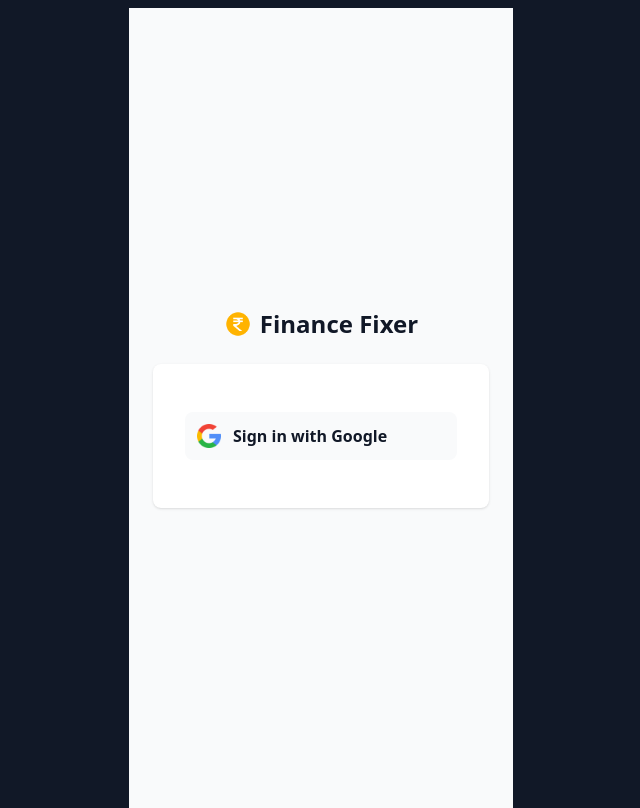
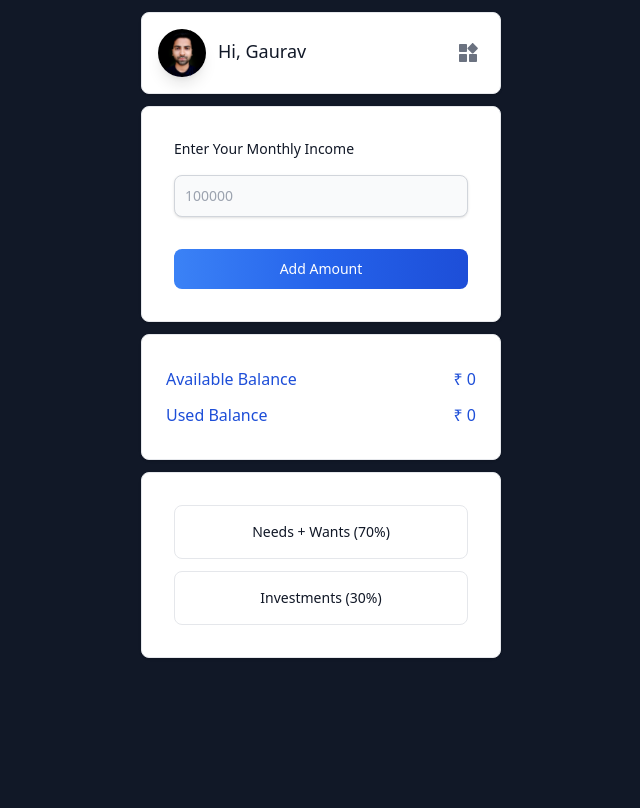
Before and after one commit to gauravsoni97/financefixer, a React (Create React App) app: page / in a window 1280 px wide. Shown: the whole page, without its empty margins (319-959 px from the left). Built offline with nearby package versions, Linux system fonts and the light colour scheme; no server answers.

Commit message:
router set with firebase login

```diff
--- a/src/App.js
+++ b/src/App.js
@@ -1,6 +1,6 @@
 import React, { useEffect, useState } from "react";
+import { Route, Routes, useNavigate } from "react-router-dom";
 import Login from "./Screens/Login/Login";
-import { Route, Routes, useNavigate } from "react-router-dom";
 import Main from "./Screens/Main/Main";
 import { auth, provider } from "./Utils/firebase";
 import { signInWithPopup } from "firebase/auth";
@@ -10,35 +10,38 @@ const App = () => {
   const [userData, setUserData] = useState(null);
   const navigate = useNavigate();
 
-  const handleGoogleClick = () => {
-    signInWithPopup(auth, provider)
-      .then((data) => {
-        setLoginUser(data?.user?.email);
-        setUserData({
-          displayName: data?.user?.displayName,
-          photoURL: data?.user?.photoURL,
-          email: data?.user?.email,
-        });
-        localStorage.setItem("userEmail", data.user.email);
-        navigate("/");
-      })
-      .catch((error) => {
-        console.log(error);
+  const handleGoogleClick = async () => {
+    try {
+      const result = await signInWithPopup(auth, provider);
+      const { user } = result;
+      setLoginUser(user.email);
+      setUserData({
+        displayName: user.displayName,
+        photoURL: user.photoURL,
+        email: user.email,
       });
+      localStorage.setItem("userEmail", user.email);
+      navigate("/");
+    } catch (error) {
+      console.log(error);
+    }
   };
 
   useEffect(() => {
     const userEmail = localStorage.getItem("userEmail");
     setLoginUser(userEmail);
-  }, []);
+  }, [navigate]);
+
 
   return (
     <div className="max-w-sm max-h-screen mx-auto">
-      {loginUser ? (
-        <Main userData={userData} />
-      ) : (
-        <Login handleGoogleClick={handleGoogleClick} />
-      )}
+      <Routes>
+        <Route
+          path="/login"
+          element={<Login handleGoogleClick={() => handleGoogleClick()} />}
+        />
+        <Route path="/" element={<Main userData={userData} />} />
+      </Routes>
     </div>
   );
 };
--- a/src/RouteList/Routes.jsx
+++ b/src/RouteList/Routes.jsx
@@ -1,17 +1,14 @@
-import React from "react";
-import { Routes, Route } from "react-router-dom";
-import Login from "../Screens/Login/Login";
-import Main from "../Screens/Main/Main";
-import NeedsWants from "../Screens/Main/NeedsWants/NeedsWants";
-import Investments from "../Screens/Main/Investments/Investments";
+// import React from "react";
+// import { Routes, Route } from "react-router-dom";
+// import Login from "../Screens/Login/Login";
+// import Main from "../Screens/Main/Main";
+// import NeedsWants from "../Screens/Main/NeedsWants/NeedsWants";
+// import Investments from "../Screens/Main/Investments/Investments";
 
-const Routes = () => {
-  return (
-    <Routes>
-      <Route path="/login" element={<Login />} />
-      <Route path="/" element={<Main />} />
-    </Routes>
-  );
-};
+// const Routes = () => {
+//   return (
 
-export default Routes;
+//   );
+// };
+
+// export default Routes;
--- a/src/Screens/Login/Login.jsx
+++ b/src/Screens/Login/Login.jsx
@@ -1,7 +1,5 @@
 import React, { useEffect, useState } from "react";
 import logo from "../../assets/Images/rupeelogo.png";
-import { Link } from "react-router-dom";
-import Main from "../Main/Main";
 import googleimg from "../../assets/Images/google.png";
 
 const Login = ({ handleGoogleClick }) => {
@@ -9,21 +7,17 @@ const Login = ({ handleGoogleClick }) => {
     <div className="h-screen max-w-sm w-screen flex items-start justify-center p-2 ">
       <section className=" h-screen max-w-sm w-screen flex items-center justify-center  bg-gray-50 dark:bg-gray-900">
         <div className="flex w-screen flex-col items-center justify-center px-6 py-8 mx-auto md:h-screen lg:py-0">
-          <Link
-            to="/"
-            className="flex items-center mb-6 text-2xl font-semibold text-gray-900 dark:text-white"
-          >
+          <span className="flex items-center mb-6 text-2xl font-semibold text-gray-900 dark:text-white">
             <img className="w-7 h-7 mr-2" src={logo} alt="logo" />
             Finance Fixer
-          </Link>
+          </span>
           <div className="w-full bg-white rounded-lg shadow dark:border md:mt-0 sm:max-w-md xl:p-0 dark:bg-gray-800 dark:border-gray-700">
             <div className="p-6 space-y-4 md:space-y-6 sm:p-8">
               <div>
                 <ul className="my-4 space-y-3">
                   <li>
-                    <Link
-                      onClick={handleGoogleClick}
-                      to="/login"
+                    <span
+                      onClick={()=>handleGoogleClick()}
                       className="flex items-center p-3 text-base font-bold text-gray-900 rounded-lg bg-gray-50 hover:bg-gray-100 group hover:shadow dark:bg-gray-600 dark:hover:bg-gray-500 dark:text-white"
                     >
                       <img
@@ -34,7 +28,7 @@ const Login = ({ handleGoogleClick }) => {
                       <span className="flex-1 ml-3 whitespace-nowrap">
                         Sign in with Google
                       </span>
-                    </Link>
+                    </span>
                   </li>
                 </ul>
               </div>
```
